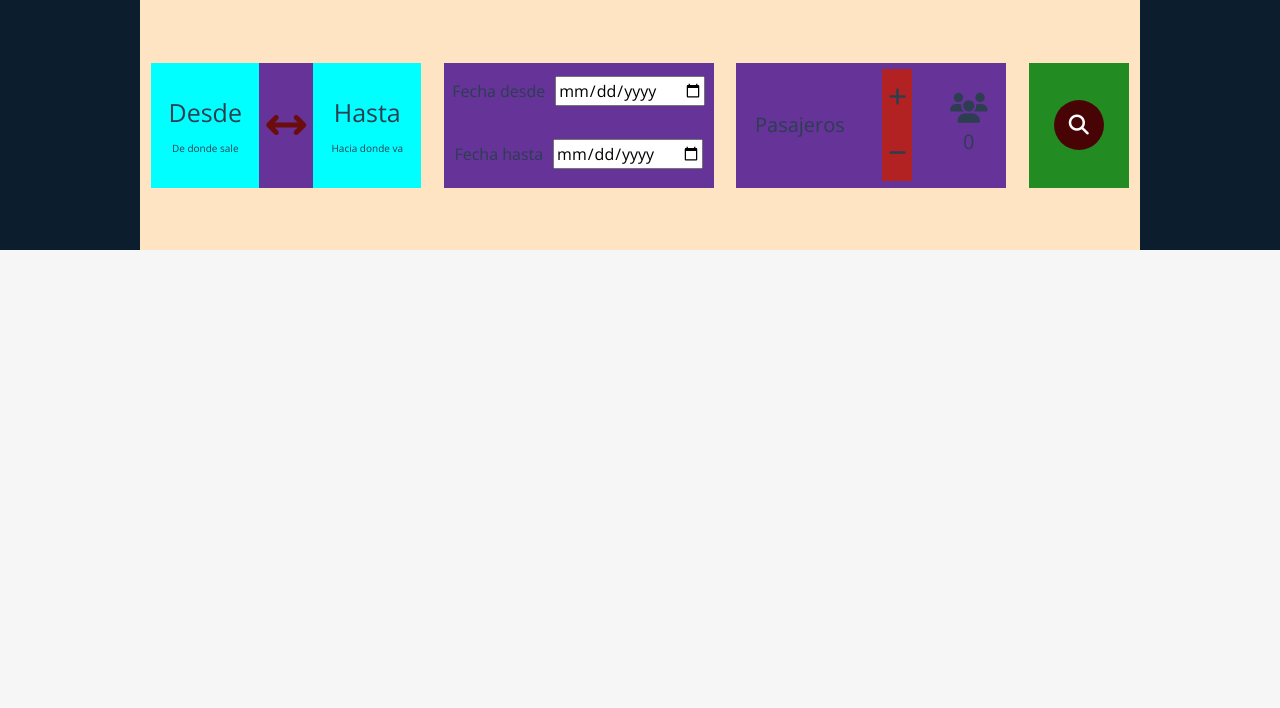
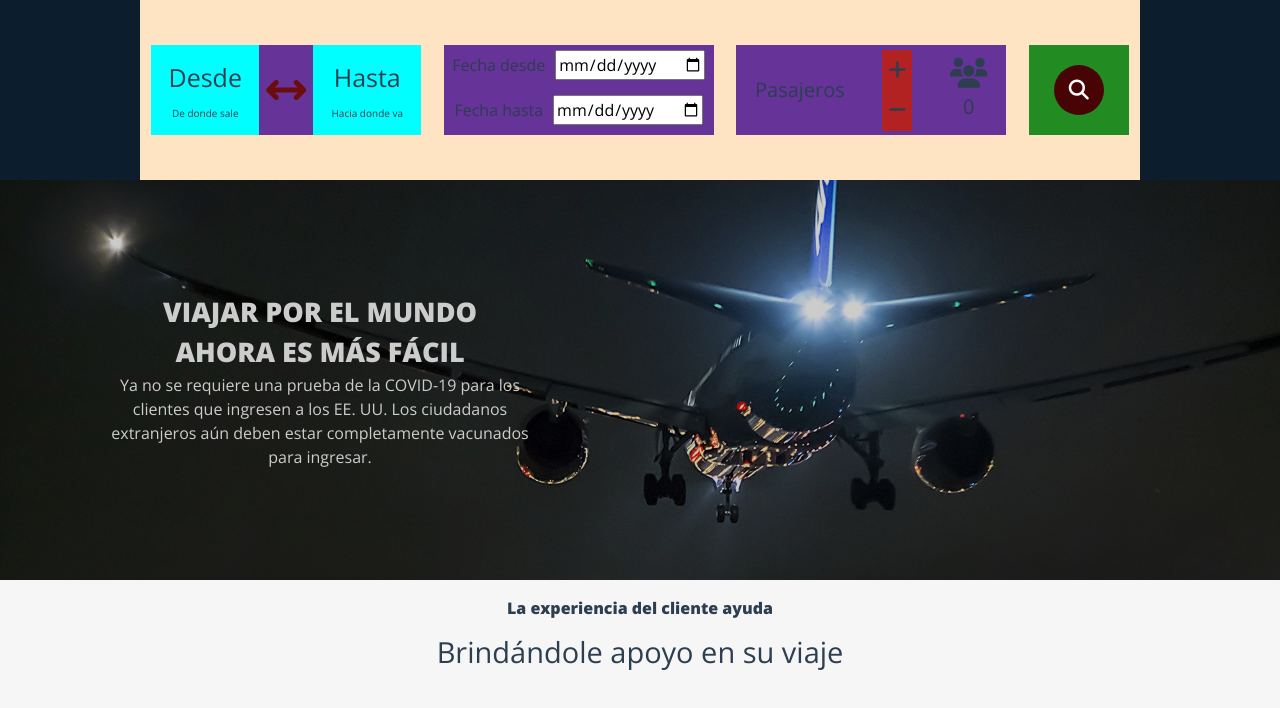
Before and after one commit to AngelSBM/AlgoAirlines_FRONTEND, a Vue app: page / in a window 1280 px wide. Shown: the top 708 px of the page. Built offline with nearby package versions, Linux system fonts and the light colour scheme.

Commit message:
parte del main page hecho

```diff
--- a/src/modules/home/Home.vue
+++ b/src/modules/home/Home.vue
@@ -64,9 +64,8 @@
     </div>
 
 
-    <!-- VUELOS -->
-    <!-- <Flights></Flights> -->
-
+    <!-- MAIN CONTENT -->
+    <main-page></main-page>
 
     <!-- Modal -->
     <div class="modal fade" id="exampleModal" tabindex="-1" role="dialog" aria-labelledby="exampleModalLabel" aria-hidden="true">
@@ -108,10 +107,12 @@
 import moment from "moment";
 import Flights from "./Flights.vue";
 import { mapGetters } from 'vuex';
+import MainPage from './MainPage.vue';
 
 export default {
   components: {
-    Flights
+    Flights,
+    mainPage: MainPage
   },
   data(){
     return{
@@ -183,8 +184,9 @@ export default {
 <style lang="scss" scoped>
 
   .main-page{
+    height: 100%;
     .main-header{
-      height: 250px;
+      height: 180px;
       background-color: #0c1d2d;
     }
     .filters{
--- /dev/null
+++ b/src/modules/home/MainPage.vue
@@ -0,0 +1,74 @@
+<template>
+  <div class="content">
+    <div class="portrait">
+        <div class="text">
+            <div class="text-one">
+                VIAJAR POR EL MUNDO
+
+                AHORA ES MÁS FÁCIL
+            </div>
+            <div class="text-two">
+                Ya no se requiere una prueba de la COVID-19 para los clientes que ingresen a los EE. UU.
+
+                    Los ciudadanos extranjeros aún deben estar completamente vacunados para ingresar.
+            </div>
+        </div>
+    </div>
+    <div class="container mt-3 info">
+        <div class="first-title">La experiencia del cliente ayuda</div>
+        <div class="second-title">Brindándole apoyo en su viaje</div>
+    </div>
+  </div>
+</template>
+
+<script>
+export default {
+
+}
+</script>
+
+<style lang="scss" scoped>
+    .content{
+        height: 100%;
+        .portrait{
+            background: url('./../../../public/plane.jpg')  no-repeat center center;
+            height: 400px;
+            width: 100%;
+            background-size: cover;
+            filter: brightness(80%);
+            display: grid;
+            grid-template-columns: 1fr 1fr;
+            .text{
+                color: white;
+                display: flex;
+                justify-content: center;
+                align-items: center;
+                flex-direction: column;
+                .text-one{
+                    width: 60%;
+                    font-size: 27px;
+                    font-weight: bold;
+                    &:hover{
+                        text-decoration: underline;
+                    }
+                }
+                .text-two{
+                    width: 70%;
+                    &:hover{
+                        text-decoration: underline;
+                    }
+                }
+            }
+        }
+        .info{
+            .first-title{
+                font-weight: bold;
+                margin-bottom: 10px;
+            }
+            .second-title{
+                font-size: 29px;
+                font-weight: lighter;
+            }
+        }
+    }
+</style>
```
